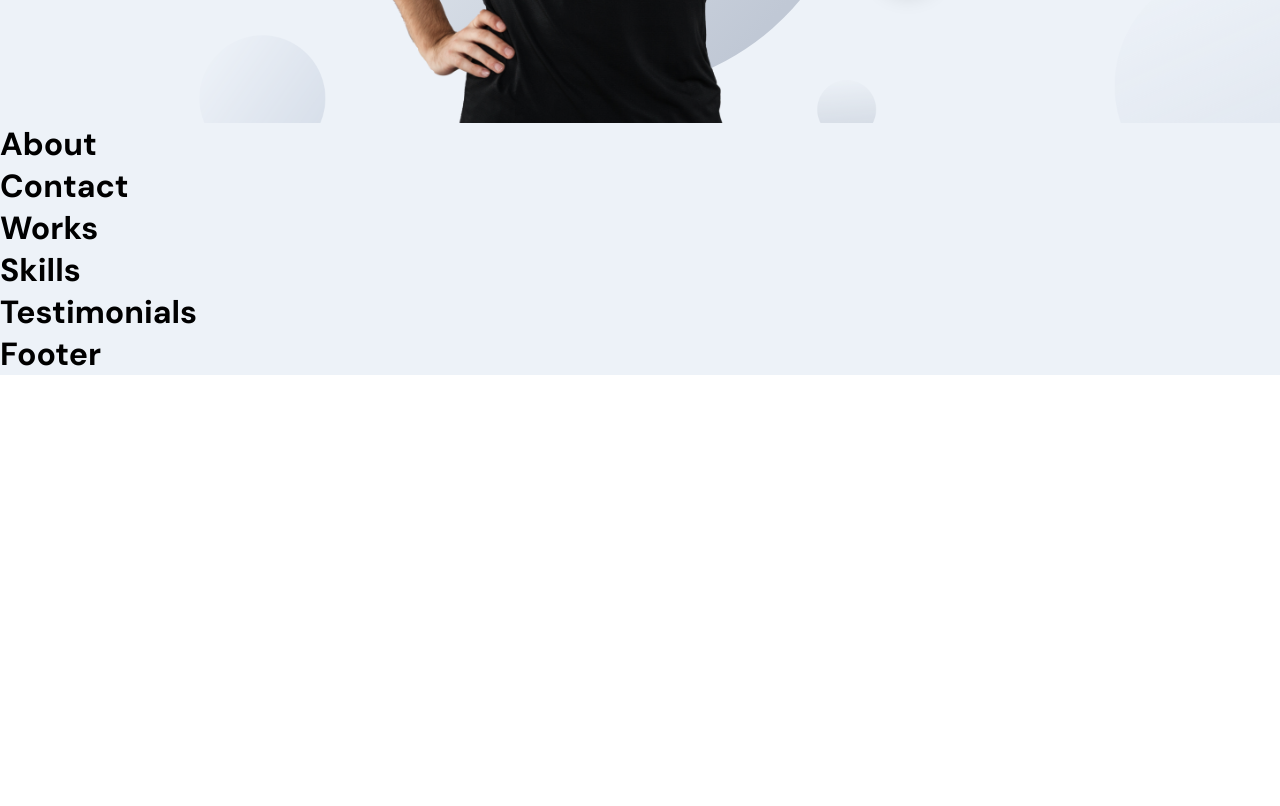
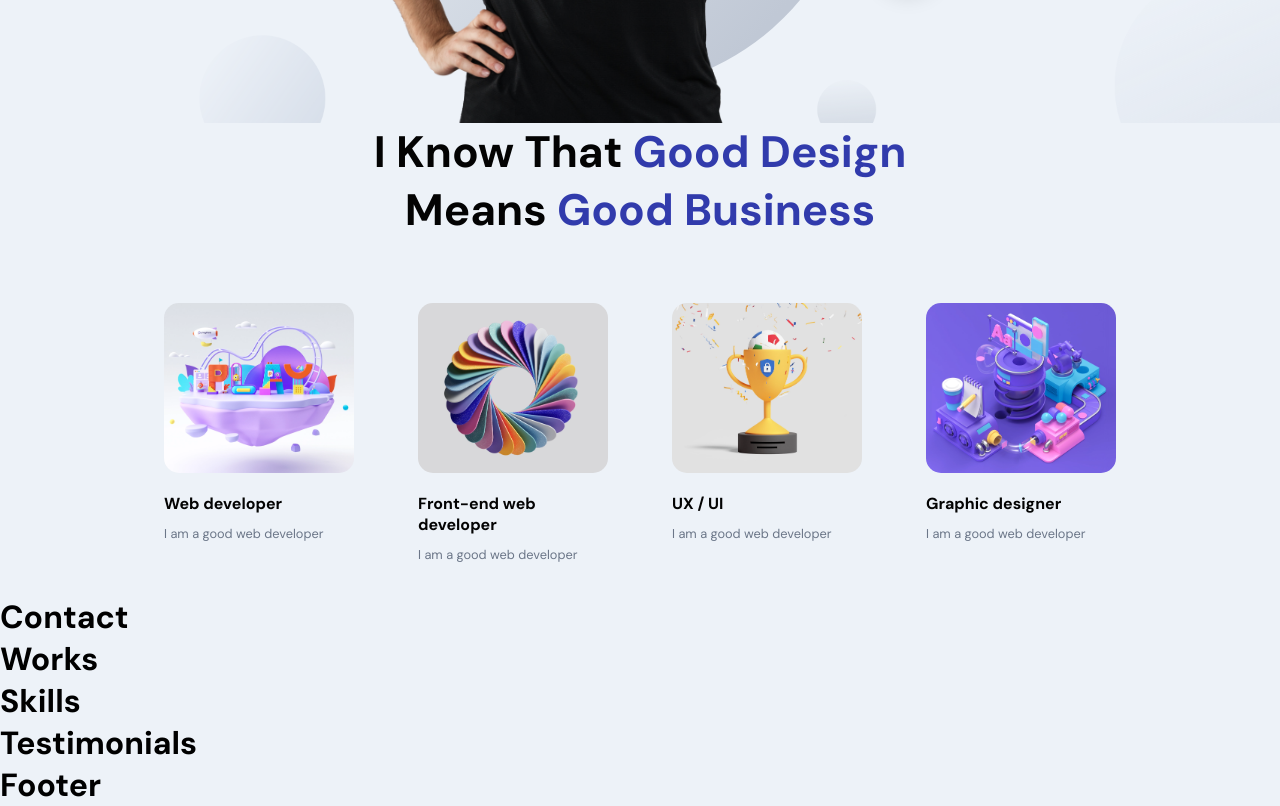
Before and after one commit to Sabbirfeni/Shabbir-portfolio, a React (Create React App) app: page / in a window 1280 px wide. Shown: the part 600-1406 px from the top of the page. Before the commit the page ends 975 px from the top, so only its background shows below. Built offline with nearby package versions, Linux system fonts and the light colour scheme.

Commit message:
about section created

```diff
--- a/src/container/About/About.css
+++ /dev/null
@@ -1 +0,0 @@
-/* No CSS *//*# sourceMappingURL=About.css.map */
--- a/src/container/About/About.jsx
+++ b/src/container/About/About.jsx
@@ -1,10 +1,45 @@
-import React from "react";
+import React, { useState, useEffect } from "react";
 import { motion } from "framer-motion";
+
+
+import { images } from '../../constants';
 import './About.scss';
+
+const allAbout = [
+    {title: 'Web developer', description: 'I am a good web developer', imgUrl: images.about01},
+    {title: 'Front-end web developer', description: 'I am a good web developer', imgUrl: images.about02},
+    {title: 'UX / UI', description: 'I am a good web developer', imgUrl: images.about03},
+    {title: 'Graphic designer', description: 'I am a good web developer', imgUrl: images.about04},
+]
+
 
 const About = () => {
     return(
-        <h1>About</h1>
+        <>
+            <h2 className="head-text">
+                I know that
+                <span> Good Design</span>
+                <br />
+                means
+                <span> Good Business</span>
+            </h2>
+
+            <div className="app__profiles">
+                {allAbout.map((singleAbout, index) => (
+                    <motion.div
+                        whileInView={{ opacity: 1 }}
+                        whileHover={{ scale: 1.1 }}
+                        transition={{ duration: 0.5, type: 'tween'}}
+                        className='app__profile-item'
+                        key={ singleAbout.title + index}
+                    >
+                        <img src={ singleAbout.imgUrl } alt={ singleAbout.title} />
+                        <h2 className="bold-text" style={{ marginTop:20 }}>{ singleAbout.title }</h2>
+                        <p className="p-text" style={{ marginTop:10 }}>{ singleAbout.description }</p>
+                    </motion.div>
+                ))}
+            </div>
+        </>
     )
 };
 
--- a/src/container/About/About.scss
+++ b/src/container/About/About.scss
@@ -0,0 +1,40 @@
+
+.app__about {
+    flex: 1;
+    width: 100%;
+    flex-direction: column;
+}
+
+.app__profiles {
+    display: flex;
+    justify-content: center;
+    align-items: flex-start;
+    flex-wrap: wrap;
+    margin-top: 2rem;
+}
+
+.app__profile-item {
+    width: 190px;
+    display: flex;
+    justify-content: flex-start;
+    align-items: flex-start;
+    flex-direction: column;
+    margin: 2rem;
+
+    img {
+        width: 100%;
+        height: 170px;
+        border-radius: 15px;
+        object-fit: cover;
+    }
+
+    @media screen and (min-width: 2000px) {
+        width: 370px;
+        margin: 2rem 4rem;
+
+        img {
+            height: 320px;
+        }
+    }
+
+}
--- a/src/container/Header/Header.scss
+++ b/src/container/Header/Header.scss
@@ -115,7 +115,7 @@
 
         background: var(--white-color);
         box-shadow: 0 0 20px rgba(0, 0, 0, 0.1);
-        z-index: 2;
+        z-index: 1;
 
        img {
         width: 60%;
```
Also changed, not shown: src/container/Header/Header.css (deleted, +0 -1 lines), 2 other files (tests, documents, lock files or other folders).
